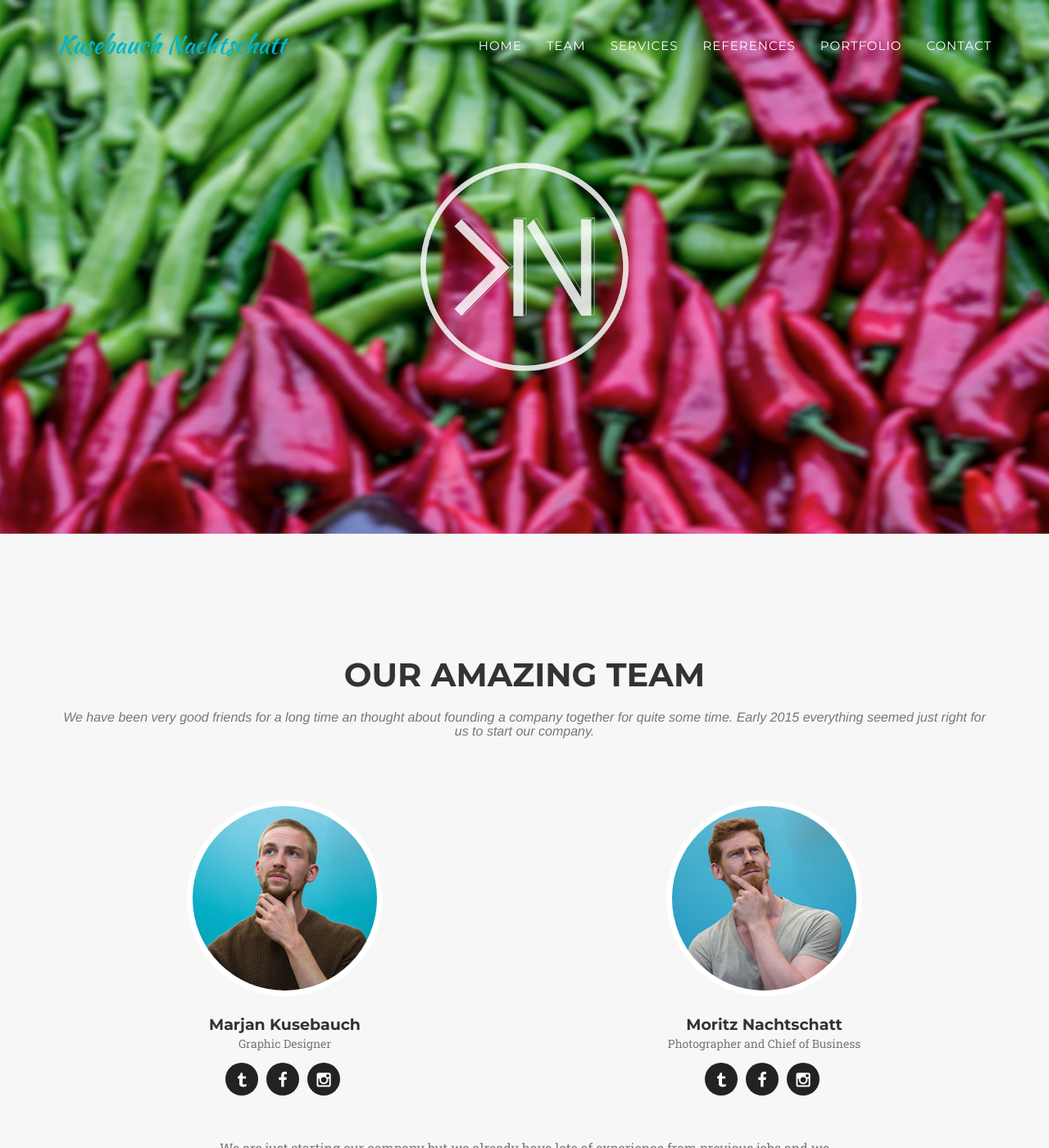
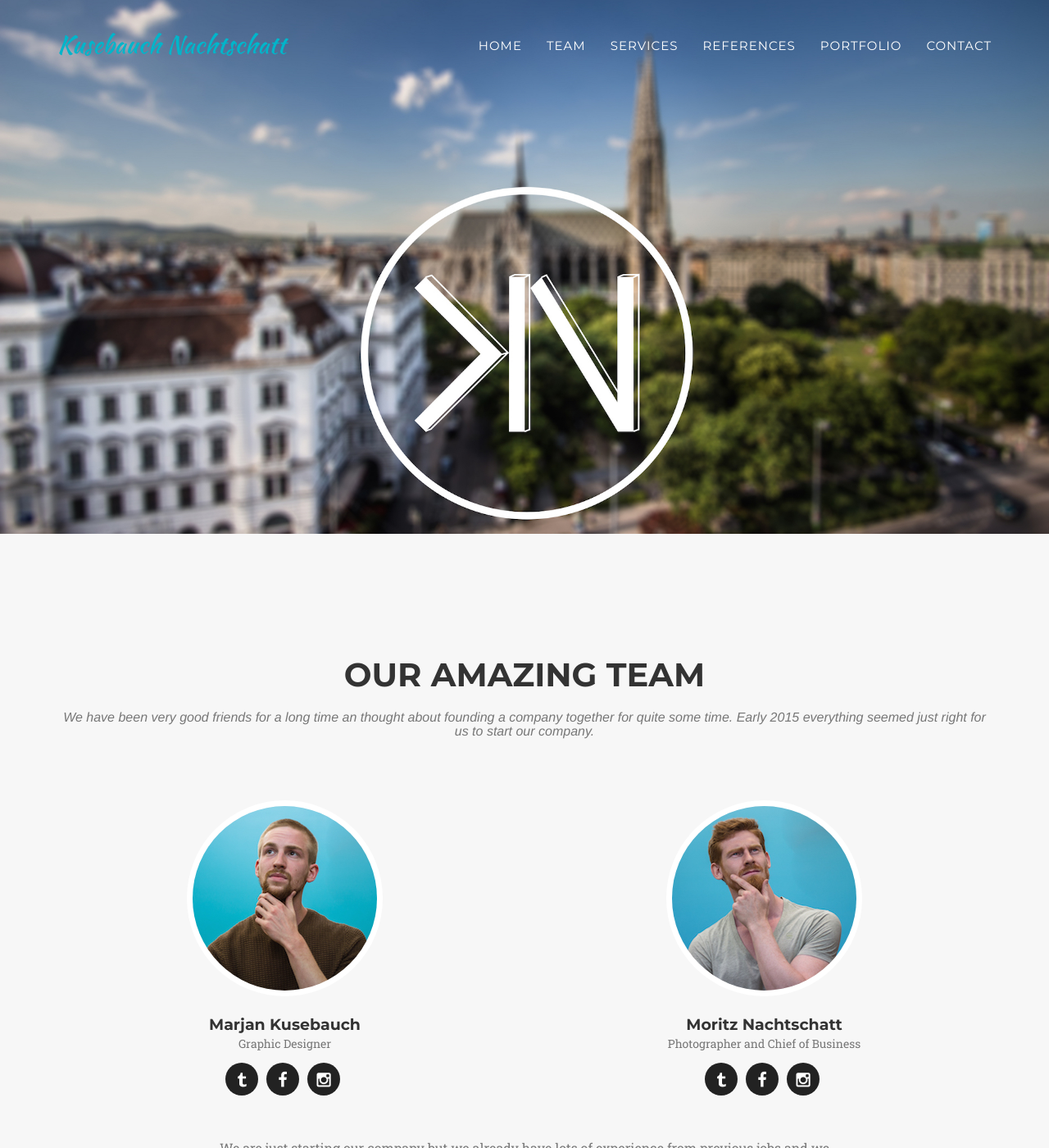
Before and after one commit to mnachtschatt/knWebsite, a Jekyll site: the page built from index.html, in a window 1280 px wide and 1400 px high. Shown: the whole window at 82% size. Built offline with Jekyll 4.4.1, drawn with Linux system fonts in a browser that asks for light colours; some web fonts are replaced.

Commit message:
Header Bild

```diff
--- a/_includes/css/agency.css
+++ b/_includes/css/agency.css
@@ -269,7 +269,7 @@ header {
     text-align: center;
     color: #fff;
     background-attachment: scroll;
-    background-image: url(../img/header-Paprika.jpg);
+    background-image: url(../img/header-Wien.jpg);
     padding-top: 50.84%;
     background-size: contain !important;
    background-position: center;
```
Also changed, not shown: img/header-Wien.jpg (added), 1 other file.
